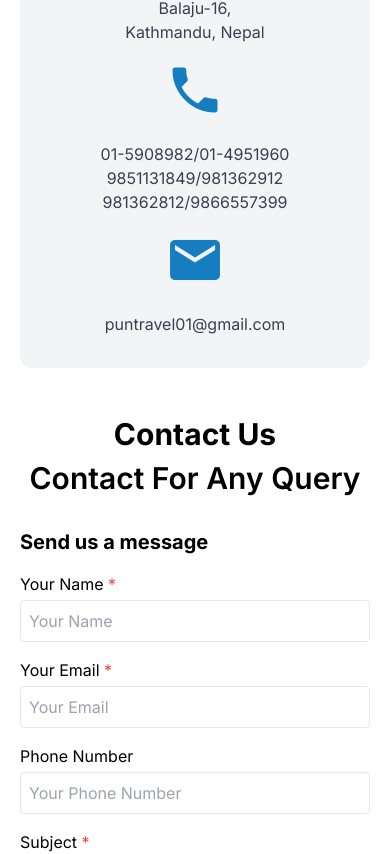
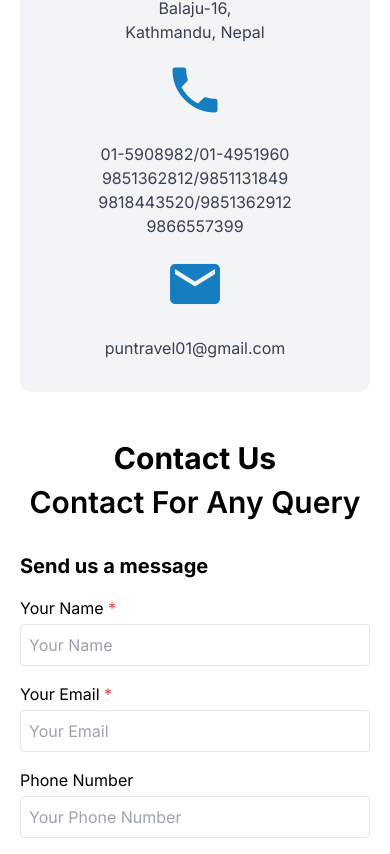
Before and after one commit to shushila21/pun-travels-and-tour, a Next.js app: page / in a window 390 px wide. Shown: the part 8232-9086 px from the top of the page. Built offline with nearby package versions, Linux system fonts and the light colour scheme.

Commit message:
fix: correct phone numbers

```diff
--- a/src/app/contact/page.tsx
+++ b/src/app/contact/page.tsx
@@ -76,9 +76,11 @@ export default function Contact() {
           <p className="text-center text-gray-700">
             01-5908982/01-4951960
             <br />
-            9851131849/981362912
+            9851362812/9851131849
             <br />
-            981362812/9866557399
+            9818443520/9851362912
+            <br />
+            9866557399
           </p>
           <div className="text-primary-200">
             <span className="material-icons !text-6xl">email</span>
--- a/src/components/Footer/index.tsx
+++ b/src/components/Footer/index.tsx
@@ -23,9 +23,11 @@ export default function Footer() {
             </li>
             <li className="flex items-center">
               <span className="mr-2">📠</span>
-              9851131849/981362912
+              9851362812/9851131849
               <br />
-              951362812/9866557399
+              9818443520/9851362912
+              <br />
+              9866557399
             </li>
           </ul>
           {/* Social Icons */}
```
